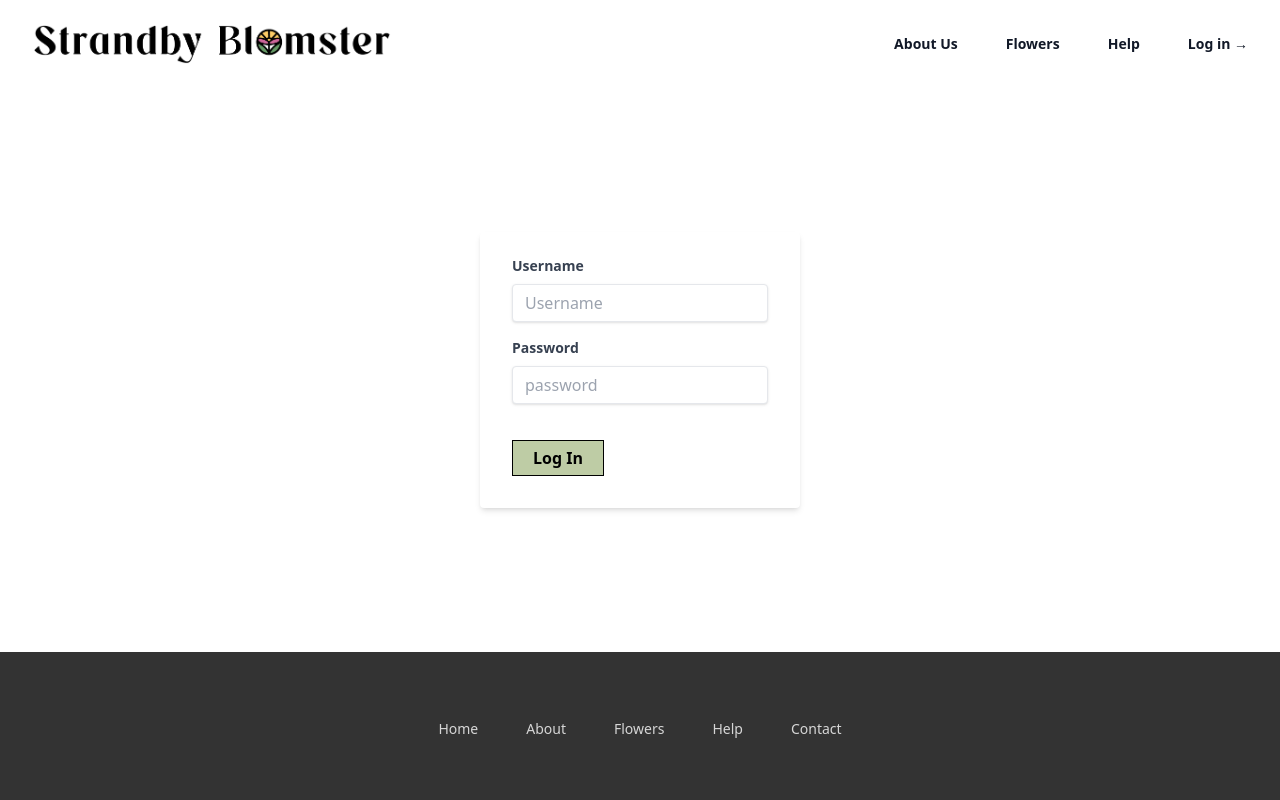
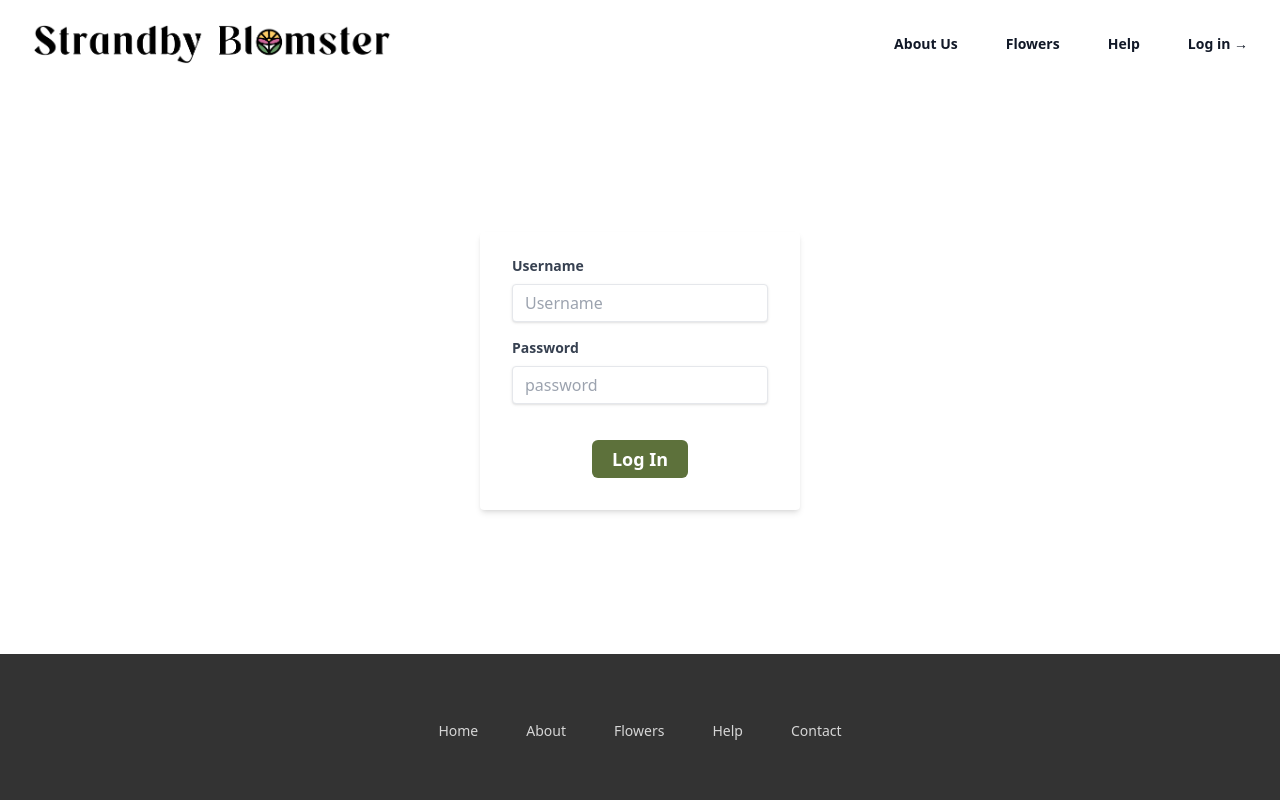
Before and after one commit to kaloyankolev13/strandby-blomster, a Vue app in the folder client/: page /admin/login in a window 1280 px wide. Shown: the top 800 px of the page. Built offline with nearby package versions, Linux system fonts and the light colour scheme.

Commit message:
fixed some classes

```diff
--- a/client/src/assets/tailwind.css
+++ b/client/src/assets/tailwind.css
@@ -11,14 +11,18 @@
 }
 
 .btn-dark {
-  background-color: #becca5;
+  background-color: #5d713b;
+  color: white;
   padding: 5px 20px;
   font-weight: 600;
   /* Border */
-  border: 1px solid black;
 }
 
 .btn-light:hover {
+  background-color: #5d713b;
+}
+
+.btn-dark:hover {
   background-color: #becca5;
 }
 
--- a/client/src/views/Admin/LoginView.vue
+++ b/client/src/views/Admin/LoginView.vue
@@ -26,8 +26,8 @@
         id="password"
         placeholder="password">
     </div>
-    <div class="flex items-center justify-between">
-      <button class="btn-dark" type='button' @click='sendAdmin(userCred)'>
+    <div class="flex items-center justify-center">
+      <button class='btn-dark rounded-md text-lg' type='button' @click='sendAdmin(userCred)'>
         Log In
       </button>
     </div>
```
